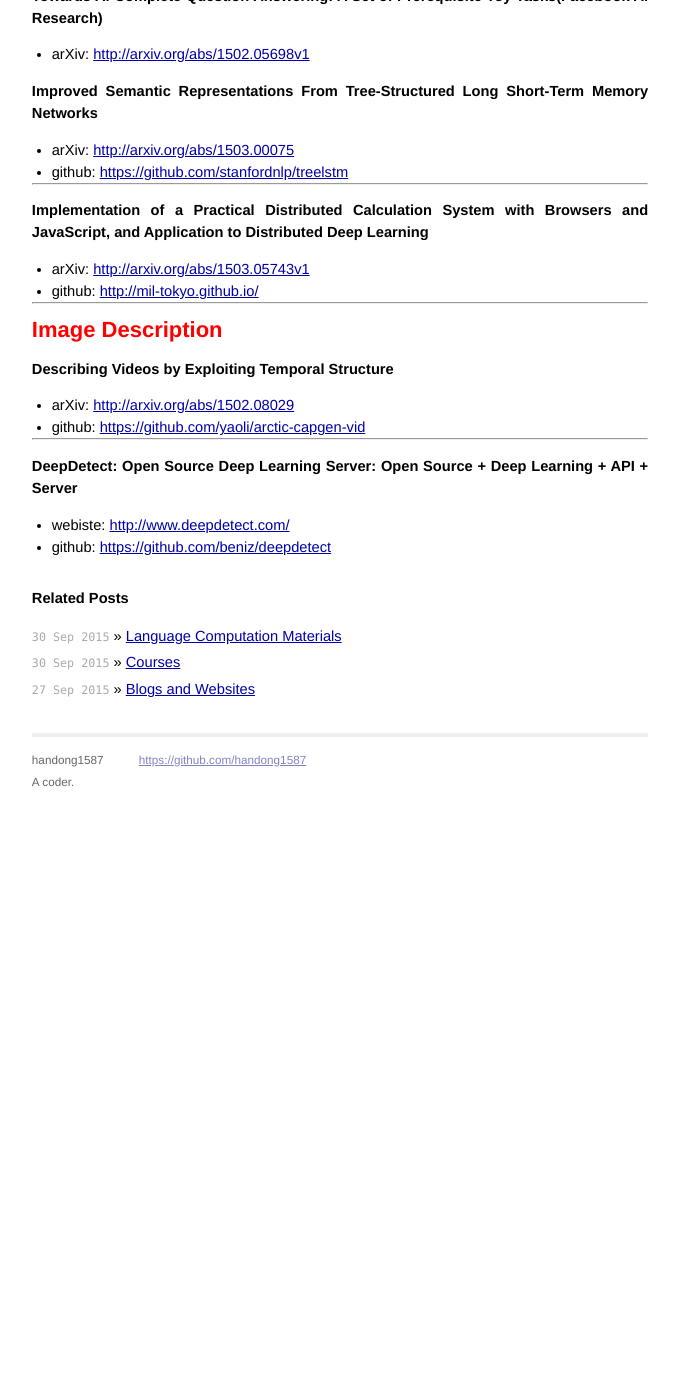
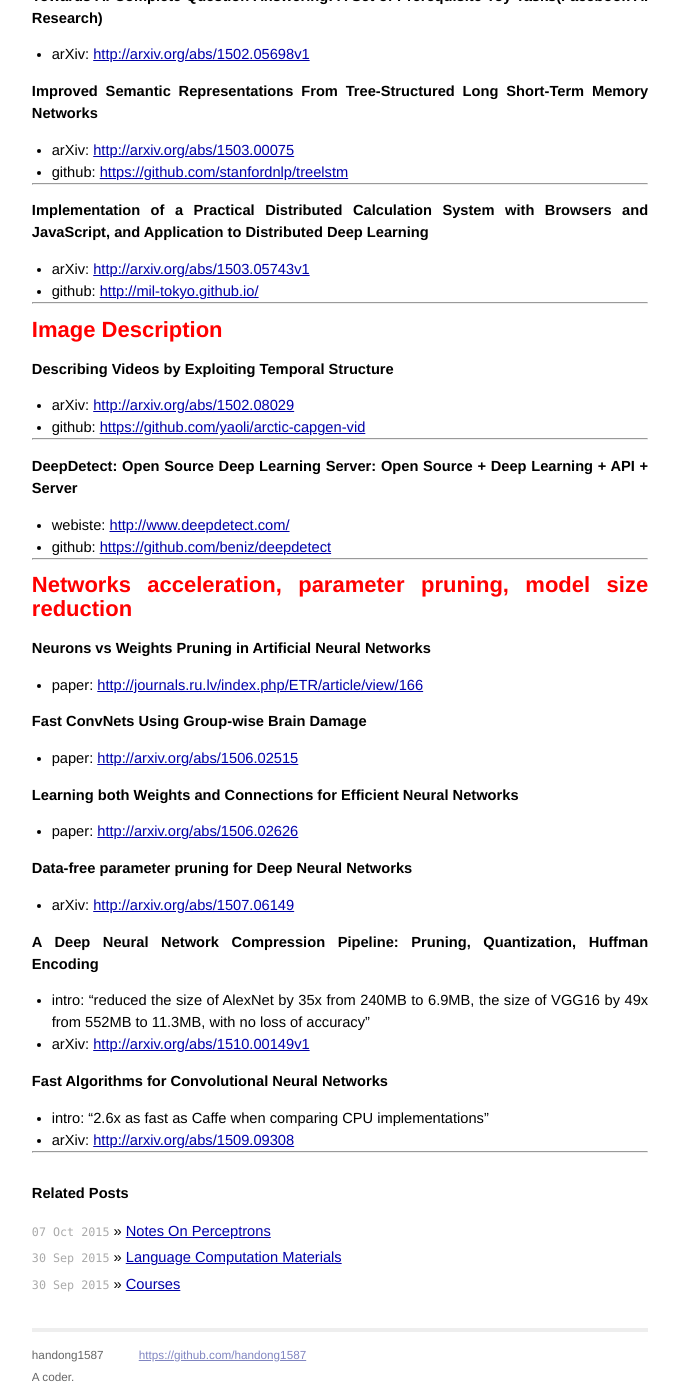
Before and after one commit to handong1587/handong1587.github.io, a Jekyll site: the page built from _posts/deep_learning/2015-08-27-deep-learning-materials.md, in a window 1280 px wide and 1400 px high, scrolled down 4691 px. Shown: the whole window, without its empty margins (300-979 px from the left). Built offline with Jekyll 4.4.1, drawn with Linux system fonts in a browser that asks for light colours; Markdown is read by kramdown in place of the engine named in the settings; comment, search, counter and statistics services are not loaded; before the commit the page ends 5496 px from its top, so only the background shows below that.

Commit message:
update md

```diff
--- a/_posts/deep_learning/2015-08-27-deep-learning-materials.md
+++ b/_posts/deep_learning/2015-08-27-deep-learning-materials.md
@@ -246,3 +246,37 @@
 
 - webiste: [http://www.deepdetect.com/](http://www.deepdetect.com/)
 - github: [https://github.com/beniz/deepdetect](https://github.com/beniz/deepdetect)
+
+_ _ _
+
+<span style="color: red; font-size: 150%; font-weight: bold;">
+Networks acceleration, parameter pruning, model size reduction
+</span>
+
+**Neurons vs Weights Pruning in Artificial Neural Networks**
+
+- paper: [http://journals.ru.lv/index.php/ETR/article/view/166](http://journals.ru.lv/index.php/ETR/article/view/166)
+
+**Fast ConvNets Using Group-wise Brain Damage**
+
+- paper: [http://arxiv.org/abs/1506.02515](http://arxiv.org/abs/1506.02515)
+
+**Learning both Weights and Connections for Efficient Neural Networks**
+
+- paper: [http://arxiv.org/abs/1506.02626](http://arxiv.org/abs/1506.02626)
+
+**Data-free parameter pruning for Deep Neural Networks**
+
+- arXiv: [http://arxiv.org/abs/1507.06149](http://arxiv.org/abs/1507.06149)
+
+**A Deep Neural Network Compression Pipeline: Pruning, Quantization, Huffman Encoding**
+
+- intro: "reduced the size of AlexNet by 35x from 240MB to 6.9MB, the size of VGG16 by 49x from 552MB to 11.3MB, with no loss of accuracy"
+- arXiv: [http://arxiv.org/abs/1510.00149v1](http://arxiv.org/abs/1510.00149v1)
+
+**Fast Algorithms for Convolutional Neural Networks**
+
+- intro: "2.6x as fast as Caffe when comparing CPU implementations"
+- arXiv: [http://arxiv.org/abs/1509.09308](http://arxiv.org/abs/1509.09308)
+
+- - -
```
Also changed, not shown: _posts/deep_learning/2015-08-27-cnn-materials.md (+0 -23 lines), _posts/machine_learning/2015-10-07-notes-on-perceptrons.md (added, +14 -0 lines).
